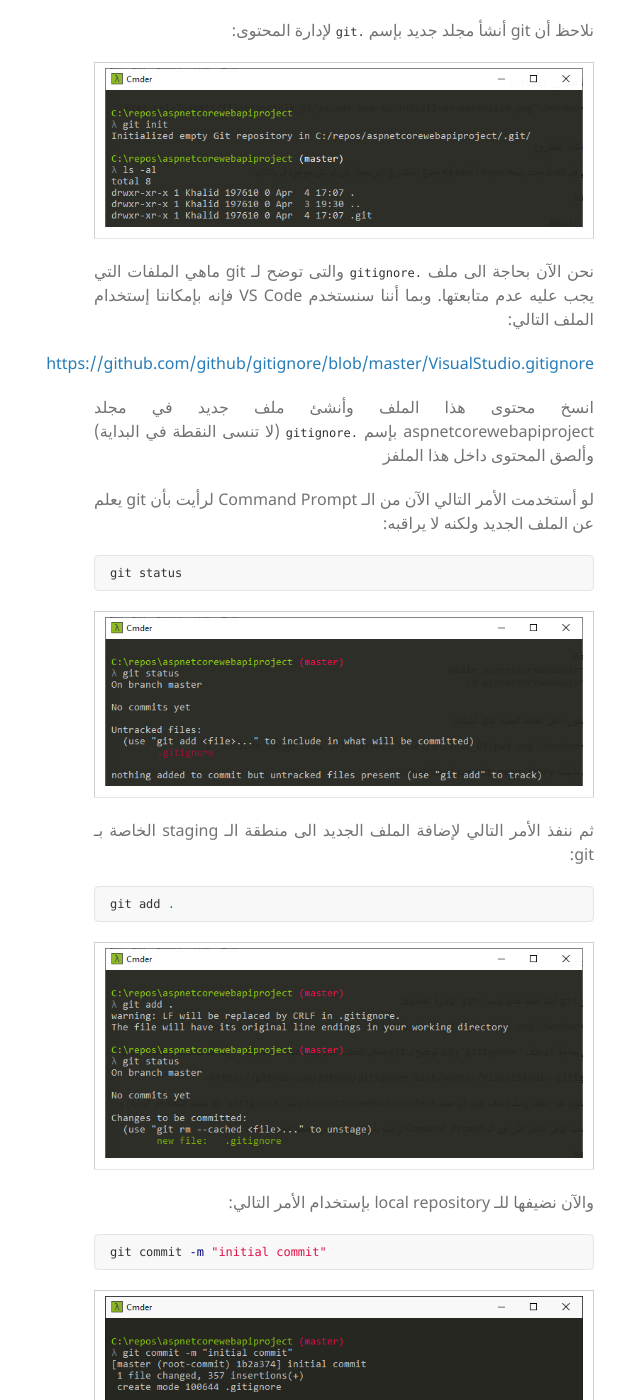
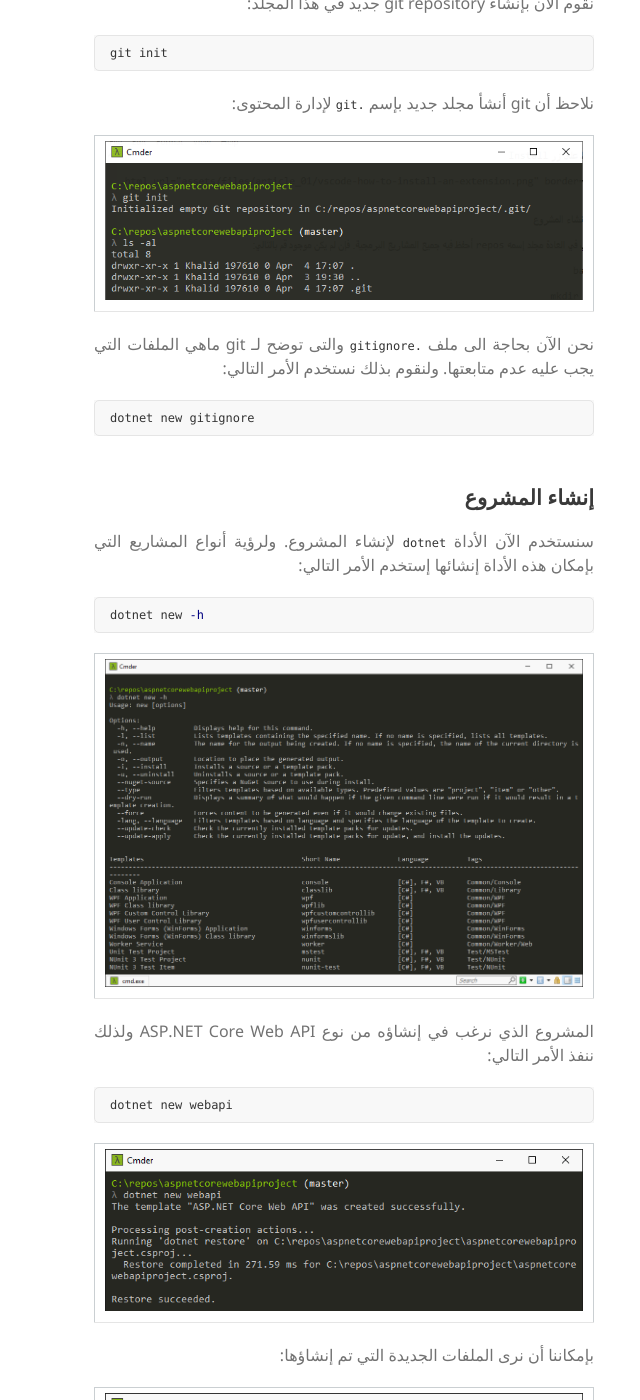
Before and after one commit to alhabish/aspnetcorewebapi-course, a Jekyll site: the page built from _posts/2020-04-02-setup-and-installation.md, in a window 1280 px wide and 1400 px high, scrolled down 4331 px. Shown: the whole window, without its empty margins (116-756 px from the left). Built offline with Jekyll 4.4.1, drawn with Linux system fonts in a browser that asks for light colours; comment, search, counter and statistics services are not loaded; some of the changed text lies outside the part shown.

Commit message:
a01: creates new webapi project

````diff
--- a/_posts/2020-04-02-setup-and-installation.md
+++ b/_posts/2020-04-02-setup-and-installation.md
@@ -95,8 +95,9 @@ git config --list
 
 {% include image.html url="assets/files/article_01/vscode-how-to-install-an-extension.png" border="1" %}
 
+## []()تهيئة المشروع
 
-## []()إنشاء المشروع
+## تهيئة المشروع
 
 يكون لدي في العادة مجلد إسمه repos أحفظ فيه جميع المشاريع البرمجية. فإن لم يكن موجود قم بالتالي:
 
@@ -128,13 +129,43 @@ git init
 
 {% include image.html url="assets/files/article_01/git-init.png" border="1" %}
 
-نحن الآن بحاجة الى ملف `.gitignore` والتى توضح لـ git ماهي الملفات التي يجب عليه عدم متابعتها. وبما أننا سنستخدم VS Code فإنه بإمكاننا إستخدام الملف التالي:
+نحن الآن بحاجة الى ملف `.gitignore` والتى توضح لـ git ماهي الملفات التي يجب عليه عدم متابعتها. ولنقوم بذلك نستخدم الأمر التالي:
+
+```bash
+dotnet new gitignore
+```
+
+<!--
 
 <https://github.com/github/gitignore/blob/master/VisualStudio.gitignore>
 
 انسخ محتوى هذا الملف وأنشئ ملف جديد في مجلد aspnetcorewebapiproject بإسم `.gitignore` (لا تنسى النقطة في البداية) وألصق المحتوى داخل هذا الملفز
 
-لو أستخدمت الأمر التالي الآن من الـ Command Prompt لرأيت بأن git يعلم عن الملف الجديد ولكنه لا يراقبه:
+-->
+
+## []()إنشاء المشروع
+
+سنستخدم الآن الأداة `dotnet` لإنشاء المشروع. ولرؤية أنواع المشاريع التي بإمكان هذه الأداة إنشائها إستخدم الأمر التالي:
+
+```bash
+dotnet new -h
+```
+
+{% include image.html url="assets/files/article_01/dotnet-new-h.png" border="1" %}
+
+المشروع الذي نرغب في إنشاؤه من نوع ASP.NET Core Web API ولذلك ننفذ الأمر التالي:
+
+```bash
+dotnet new webapi
+```
+
+{% include image.html url="assets/files/article_01/dotnet-new-webapi.png" border="1" %}
+
+بإمكاننا أن نرى الملفات الجديدة التي تم إنشاؤها:
+
+{% include image.html url="assets/files/article_01/ls-after-creating-project.png" border="1" %}
+
+ولو أستخدمت الأمر التالي لرأيت بأن git يعلم عن الملفات الجديدة ولكنه لا يراقبها:
 
 ```bash
 git status
@@ -142,7 +173,7 @@ git status
 
 {% include image.html url="assets/files/article_01/git-status-before-add.png" border="1" %}
 
-ثم ننفذ الأمر التالي لإضافة الملف الجديد الى منطقة الـ staging الخاصة بـ git:
+ثم ننفذ الأمر التالي لإضافة الملفات الجديدة الى منطقة الـ staging الخاصة بـ git:
 
 ```bash
 git add .
````
Also changed, not shown: assets/files/article_01/dotnet-new-h.png (added), assets/files/article_01/dotnet-new-webapi.png (added), assets/files/article_01/git-commit.png, assets/files/article_01/git-status-after-add.png, assets/files/article_01/git-status-before-add.png, assets/files/article_01/ls-after-creating-project.png (added).
